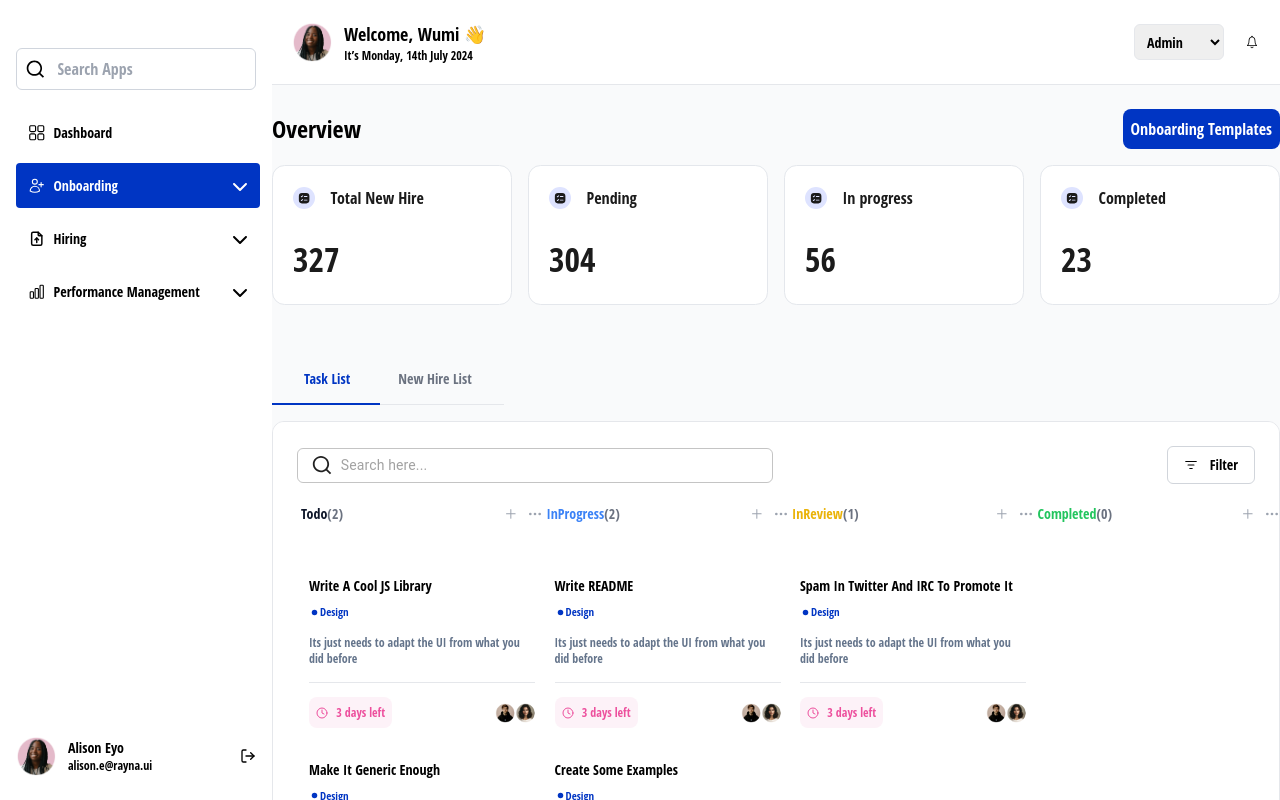
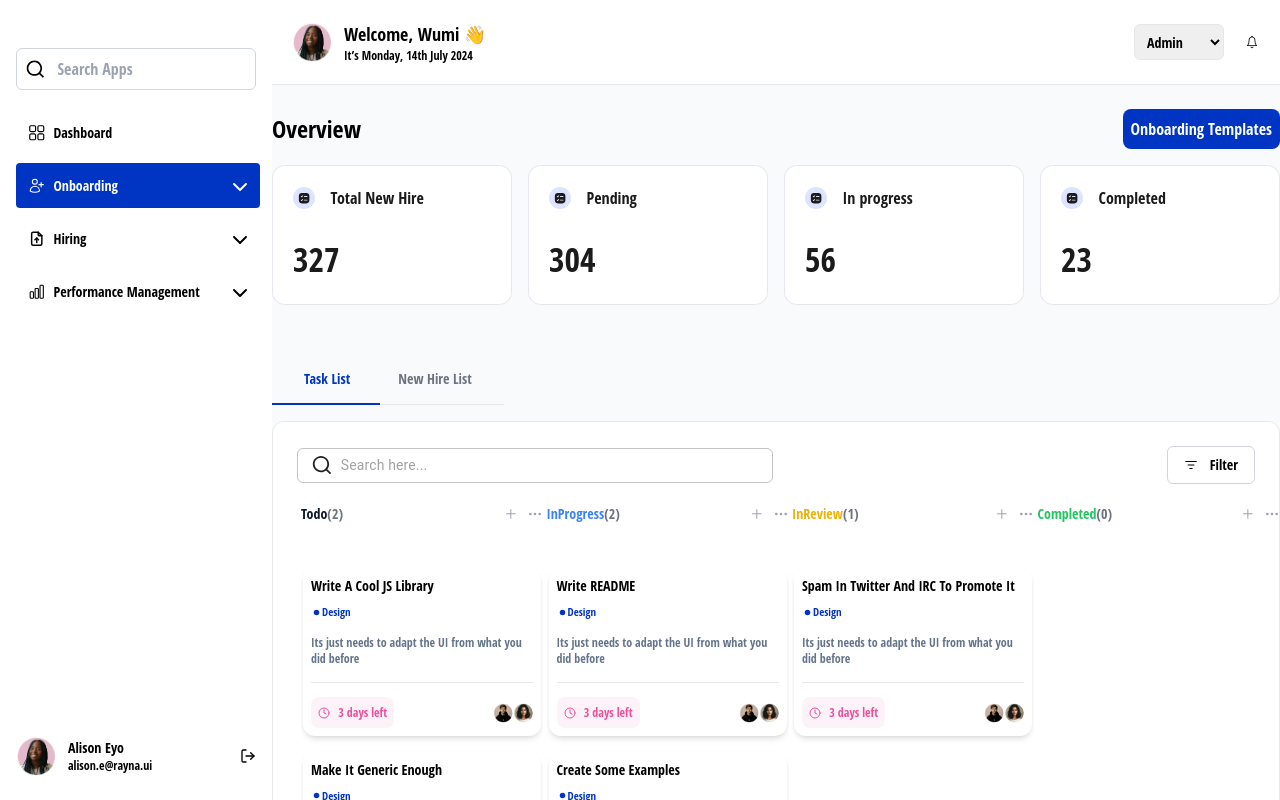
Before and after one commit to Cynegie-Hr-Organization/Cynegie-Frontend, a Next.js app: page /hr-admin/onboarding/overview in a window 1280 px wide. Built offline with nearby package versions, Linux system fonts and the light colour scheme; a web font is replaced by a local one.

Commit message:
fix: demarkation

```diff
--- a/app/(pages)/hr-admin/(pages)/onboarding/overview/task-list.tsx
+++ b/app/(pages)/hr-admin/(pages)/onboarding/overview/task-list.tsx
@@ -133,7 +133,7 @@ const Column = ({
   return (
     <div
       ref={dropRef as unknown as LegacyRef<HTMLDivElement>}
-      className='space-y-4 h-full overflow-y-scroll  w-[242px]'>
+      className='space-y-4 h-full overflow-y-scroll w-[242px]'>
       <Taskhead title={title} count={tasks.length.toString()} titleColor={getTitleColor(title)} />
       <div className='space-y-4'>
         {tasks.map((task, index) => (
@@ -206,7 +206,7 @@ const TaskItem = ({
   return (
     <div
       ref={ref}
-      className='text-xs mt-11 space-y-[14.67px] p-2 rounded-xl'
+      className='text-xs mt-11 space-y-[14.67px] p-2 rounded-xl shadow-md m-[2px]'
       style={{
         opacity: isDragging ? 0.5 : 1,
         background: isOver ? "lightgray" : "transparent",
```
